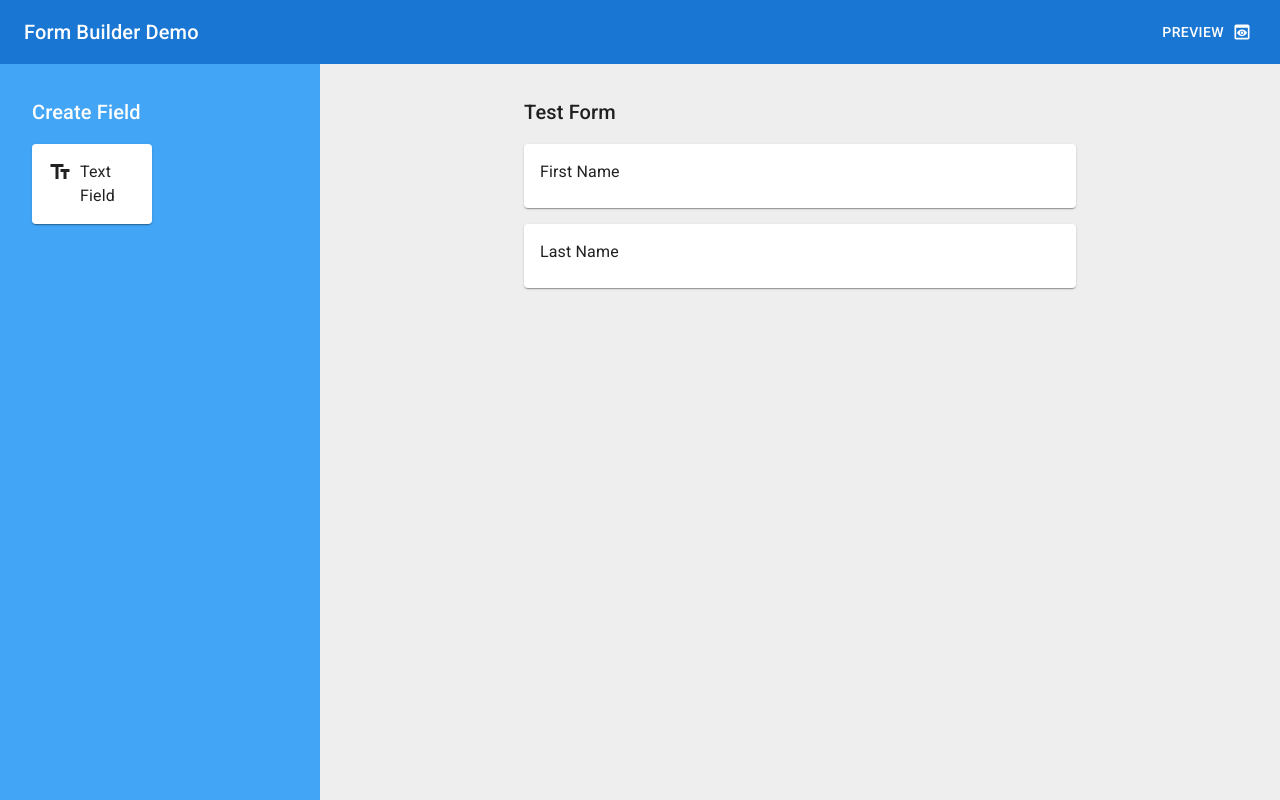
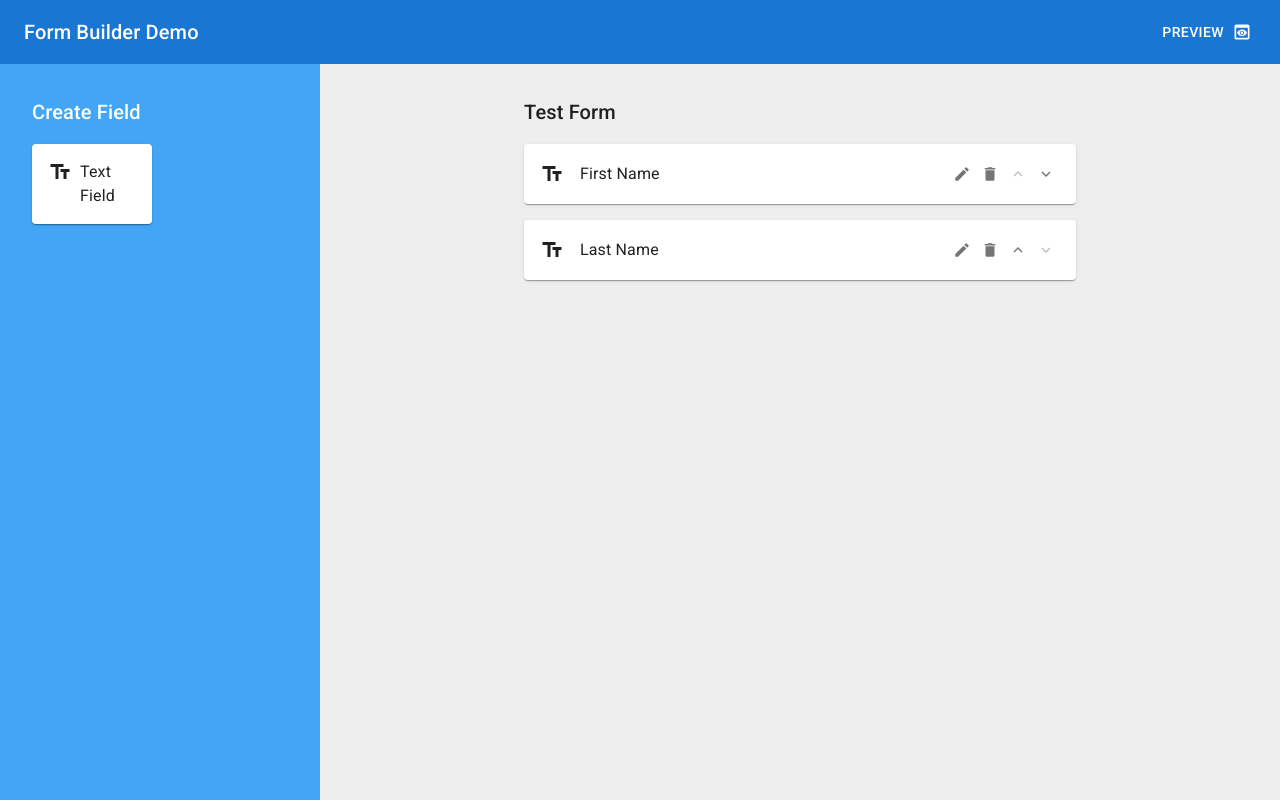
Before and after one commit to LixingSun/form-builder-demo, a React (Vite) app: page / in a window 1280 px wide. Built offline with nearby package versions, Linux system fonts and the light colour scheme.

Commit message:
Refactor and enhance editor content

```diff
--- /dev/null
+++ b/src/constants/fieldConstants.js
@@ -0,0 +1,13 @@
+import TextFieldsIcon from '@mui/icons-material/TextFields';
+
+export const FIELD_TYPES = {
+  textField: 'textField',
+};
+
+export const FIELD_TYPE_NAME_MAPPING = {
+  [FIELD_TYPES.textField]: 'Text Field',
+};
+
+export const FIELD_TYPE_ICON_MAPPING = {
+  [FIELD_TYPES.textField]: TextFieldsIcon,
+};
--- a/src/context/SchemaContext.jsx
+++ b/src/context/SchemaContext.jsx
@@ -1,5 +1,6 @@
 import { createContext, useEffect, useReducer } from 'react';
 import PropTypes from 'prop-types';
+import { FIELD_TYPES } from '@/constants/fieldConstants';
 
 const LOCALSTORAGE_KEY_SCHEMA = 'form-builder-demo-schema';
 
@@ -8,7 +9,7 @@ export const INITIAL_SCHEMA = {
   fields: [
     {
       id: '1',
-      type: 'textField',
+      type: FIELD_TYPES.textField,
       title: 'First Name',
       description: 'Please enter your first name',
       required: true,
@@ -16,7 +17,7 @@ export const INITIAL_SCHEMA = {
     },
     {
       id: '2',
-      type: 'textField',
+      type: FIELD_TYPES.textField,
       title: 'Last Name',
       description: 'Please enter your last name',
       required: true,
--- a/src/pages/Editor/EditorContent.jsx
+++ b/src/pages/Editor/EditorContent.jsx
@@ -1,5 +1,23 @@
-import { Typography, CardContent, Container, Card, Stack } from '@mui/material';
+import {
+  Typography,
+  CardContent,
+  Container,
+  Card,
+  Stack,
+  Grid,
+  IconButton,
+} from '@mui/material';
+import {
+  Edit as EditIcon,
+  Delete as DeleteIcon,
+  KeyboardArrowUp as KeyboardArrowUpIcon,
+  KeyboardArrowDown as KeyboardArrowDownIcon,
+} from '@mui/icons-material';
 import { PropTypes } from 'prop-types';
+import {
+  FIELD_TYPE_ICON_MAPPING,
+  FIELD_TYPES,
+} from '@/constants/fieldConstants';
 
 export default function EditorContent({ schema }) {
   return (
@@ -10,13 +28,61 @@ export default function EditorContent({ schema }) {
             {schema.title}
           </Typography>
 
-          {schema.fields.map((field) => (
-            <Card key={field.id}>
-              <CardContent>
-                <Typography>{field.title}</Typography>
-              </CardContent>
-            </Card>
-          ))}
+          {schema.fields.map((field, index) => {
+            const FieldIcon = FIELD_TYPE_ICON_MAPPING[FIELD_TYPES[field.type]];
+            return (
+              <Card key={field.id}>
+                <CardContent sx={{ paddingY: 2 }}>
+                  <Grid container columnSpacing={2} alignItems="center">
+                    <Grid item>
+                      <FieldIcon sx={{ display: 'block' }} />
+                    </Grid>
+                    <Grid item>
+                      <Typography>
+                        {field.title}
+                        {field.isRequired && '*'}
+                      </Typography>
+                    </Grid>
+                    <Grid item xs></Grid>
+                    <Grid item>
+                      <Grid container columnSpacing={1}>
+                        <Grid Item>
+                          <IconButton size="small" aria-label="Edit">
+                            <EditIcon fontSize="inherit" />
+                          </IconButton>
+                        </Grid>
+                        <Grid Item>
+                          <IconButton size="small" aria-label="Delete">
+                            <DeleteIcon fontSize="inherit" />
+                          </IconButton>
+                        </Grid>
+                        <Grid Item>
+                          <IconButton
+                            size="small"
+                            aria-label="Move Up"
+                            disabled={index == 0}
+                          >
+                            <KeyboardArrowUpIcon fontSize="inherit" />
+                          </IconButton>
+                        </Grid>
+                        <Grid Item>
+                          <IconButton
+                            size="small"
+                            aria-label="Move Down"
+                            disabled={index == schema.fields.length - 1}
+                          >
+                            <KeyboardArrowDownIcon fontSize="inherit" />
+                          </IconButton>
+                        </Grid>
+                      </Grid>
+                    </Grid>
+                  </Grid>
+                </CardContent>
+                {/* To avoid forced paddingBottom of CardContent set by MUI when it is the last child */}
+                <span />
+              </Card>
+            );
+          })}
         </Stack>
       </Container>
     </>
--- a/src/pages/Editor/EditorMenu.jsx
+++ b/src/pages/Editor/EditorMenu.jsx
@@ -5,11 +5,14 @@ import {
   CardContent,
   CardActionArea,
 } from '@mui/material';
-import TextFieldsIcon from '@mui/icons-material/TextFields';
 import PropTypes from 'prop-types';
 import FieldDialog from './FieldDialog';
 import { useContext, useState } from 'react';
-import { FIELD_TYPE_DISPLAY_NAMES, FIELD_TYPES } from './fieldConstants';
+import {
+  FIELD_TYPES,
+  FIELD_TYPE_NAME_MAPPING,
+  FIELD_TYPE_ICON_MAPPING,
+} from '@/constants/fieldConstants';
 import {
   SchemaDispatchContext,
   ACTION_TYPE_ADD_FIELD,
@@ -58,7 +61,7 @@ export default function EditorMenu() {
           <EditorMenuItem
             name={'Text Field'}
             id="text-field-menu-item"
-            icon={TextFieldsIcon}
+            icon={FIELD_TYPE_ICON_MAPPING[FIELD_TYPES.textField]}
             onClick={() => {
               setFieldCreationType(FIELD_TYPES.textField);
               setIsFieldCreationOpen(true);
@@ -70,7 +73,7 @@ export default function EditorMenu() {
       <FieldDialog
         open={isFieldCreationOpen}
         fieldType={fieldCreationType}
-        fieldDisplayName={FIELD_TYPE_DISPLAY_NAMES[fieldCreationType]}
+        fieldDisplayName={FIELD_TYPE_NAME_MAPPING[fieldCreationType]}
         onClose={() => setIsFieldCreationOpen(false)}
         onSubmit={(formData) => {
           dispatch({
--- a/src/pages/Editor/FieldDialog.jsx
+++ b/src/pages/Editor/FieldDialog.jsx
@@ -48,6 +48,7 @@ export default function FieldDialog({
           const formJson = Object.fromEntries(formData.entries());
           const formattedFormJson = formatFormJson({
             id: newFieldId,
+            type: fieldType,
             ...formJson,
           });
           onSubmit(formattedFormJson);
--- a/src/pages/Editor/fieldConfig.jsx
+++ b/src/pages/Editor/fieldConfig.jsx
@@ -1,5 +1,5 @@
 import { TextField, FormControlLabel, Switch } from '@mui/material';
-import { FIELD_TYPES } from './fieldConstants';
+import { FIELD_TYPES } from '@/constants/fieldConstants';
 
 function TitleConfig() {
   return (
--- a/src/pages/Editor/fieldConstants.js
+++ /dev/null
@@ -1,7 +0,0 @@
-export const FIELD_TYPES = {
-  textField: 'textField',
-};
-
-export const FIELD_TYPE_DISPLAY_NAMES = {
-  [FIELD_TYPES.textField]: 'Text Field',
-};
```
Also changed, not shown: 2 other files (tests, documents, lock files or other folders).
